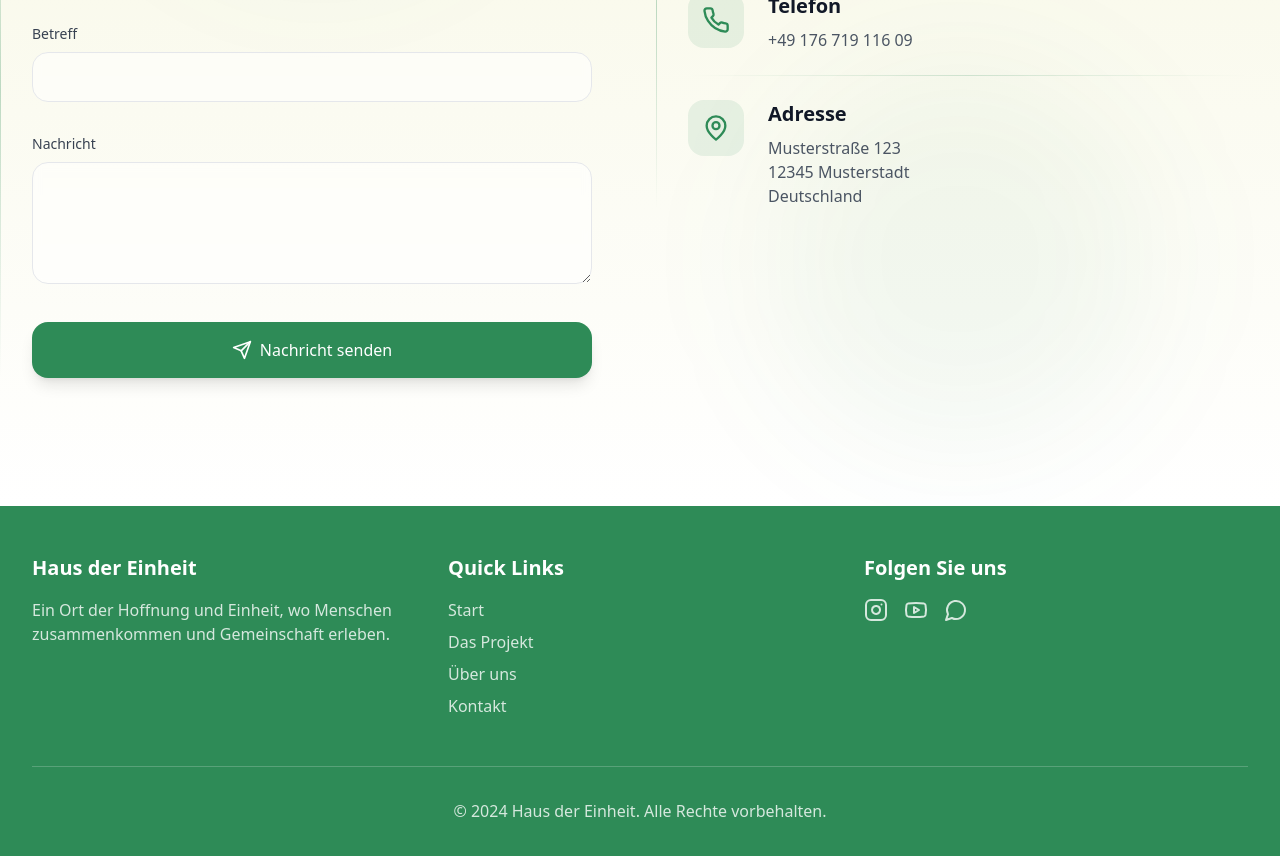
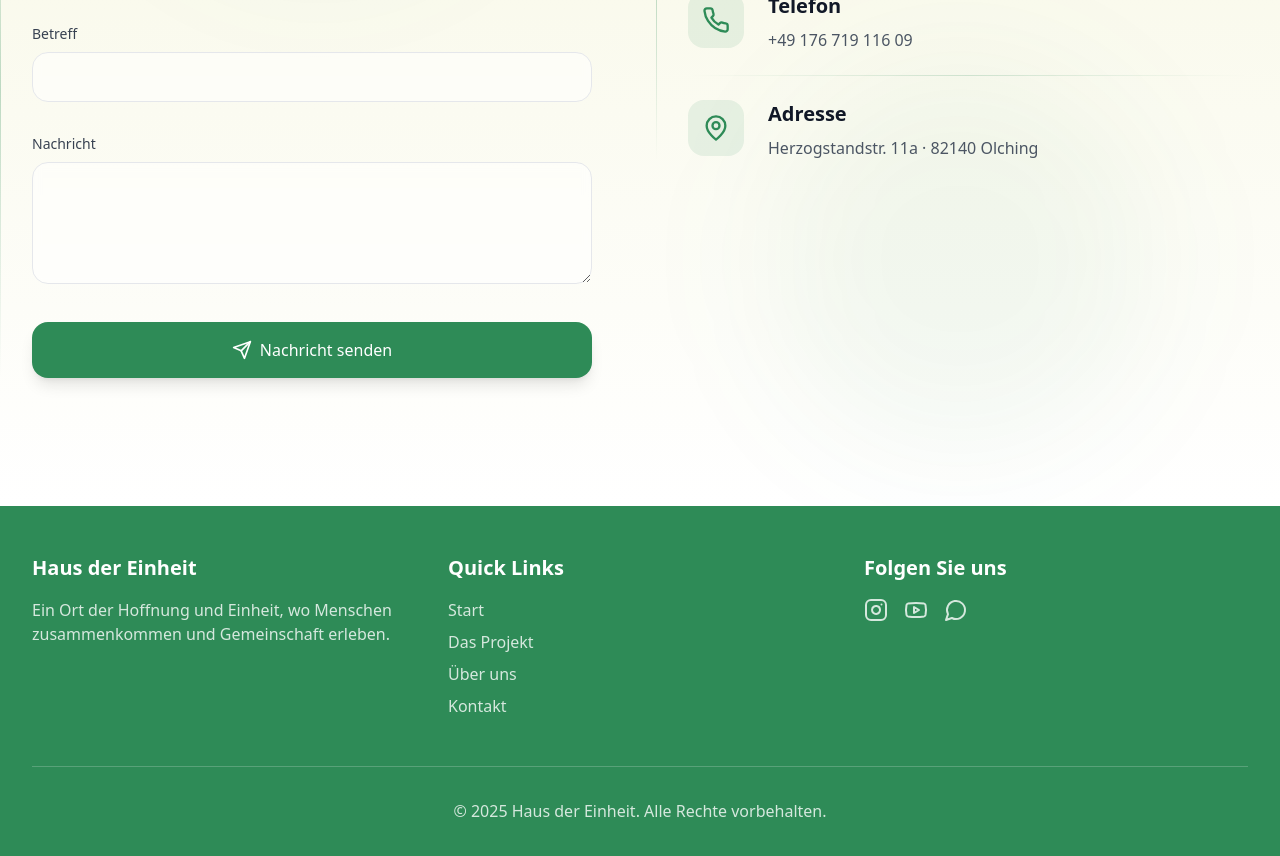
Before and after one commit to itskarloos/Hause-Der-Einheit, a React (Vite) app: page / in a window 1280 px wide. Shown: the part 7620-8476 px from the top of the page. Built offline with nearby package versions, Linux system fonts and the light colour scheme.

Commit message:
address fix

```diff
--- a/src/components/Contact.tsx
+++ b/src/components/Contact.tsx
@@ -115,7 +115,7 @@ export default function Contact() {
                 {
                   icon: MapPin,
                   label: "Adresse",
-                  value: "Musterstraße 123\n12345 Musterstadt\nDeutschland",
+                  value: "Herzogstandstr. 11a · 82140 Olching",
                   href: "https://maps.google.com"
                 },
               ].map(({ icon: Icon, label, value, href }, index) => (
--- a/src/translations.ts
+++ b/src/translations.ts
@@ -362,7 +362,7 @@ export const translations: Translation = {
     en: 'Follow Us'
   },
   'footer.copyright': {
-    de: '© 2024 Haus der Einheit. Alle Rechte vorbehalten.',
-    en: '© 2024 Haus der Einheit. All rights reserved.'
+    de: '© 2025 Haus der Einheit. Alle Rechte vorbehalten.',
+    en: '© 2025 Haus der Einheit. All rights reserved.'
   }
 };
```
